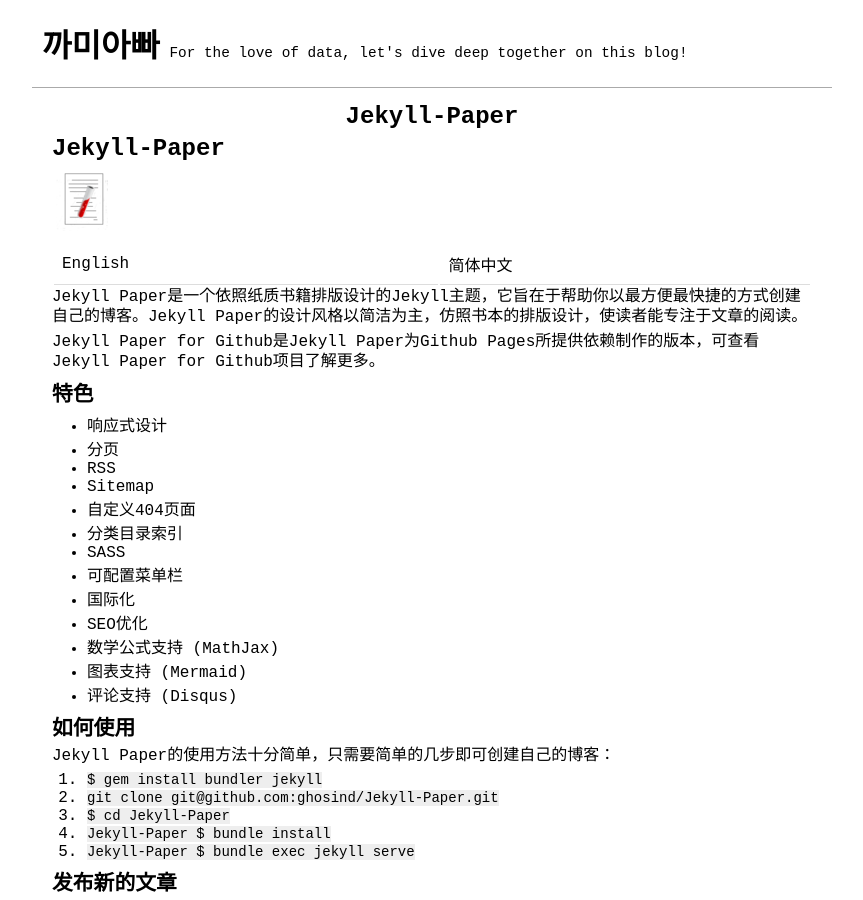
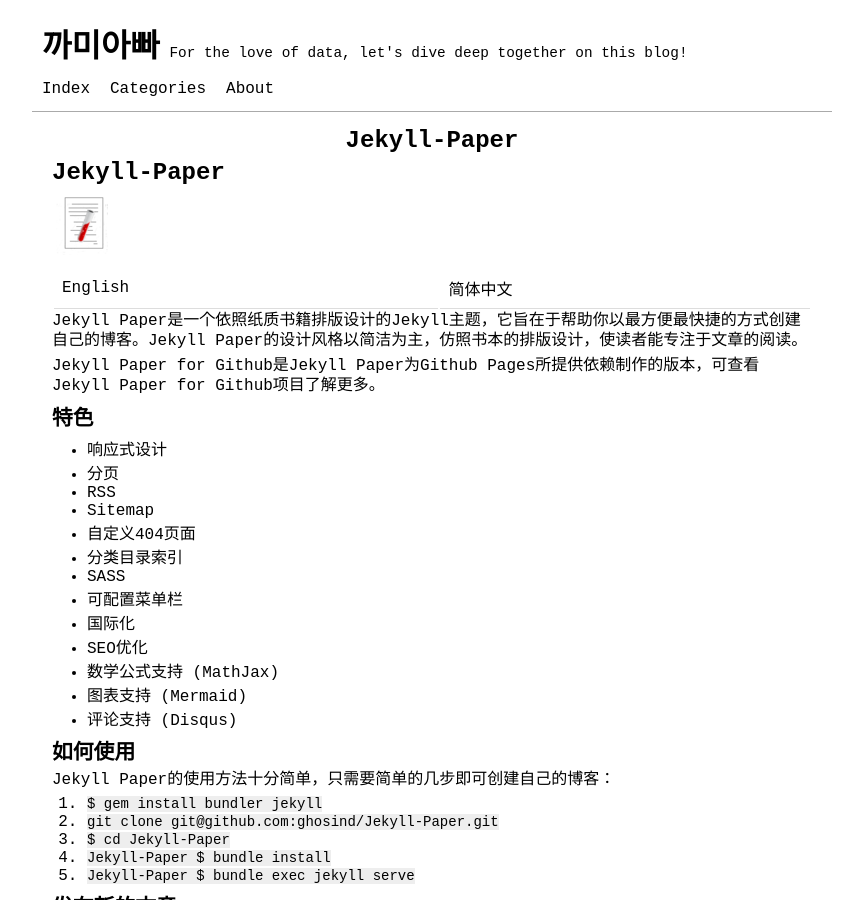
Before and after one commit to ggami-da/ggami-da.github.io, a Jekyll site: the page built from README-CN.md, in a window 1280 px wide and 900 px high. Shown: the whole window, without its empty margins (208-1071 px from the left). Built offline with Jekyll 4.4.1, drawn with Linux system fonts in a browser that asks for light colours; our own code applies the rules of GitHub Pages for plain Markdown files.

Commit message:
UPDATE : _congig.yml, menus.yml

```diff
--- a/_data/menus.yml
+++ b/_data/menus.yml
@@ -1,8 +1,8 @@
-- default: menu_Home
+- default: menu_index
   url:   "http://ggami-da.github.io"
 
-- default: menu_Categories
+- default: menu_category
   url:   "category"
 
-- default: menu_About
+- default: menu_about
   url:   "about"
```
